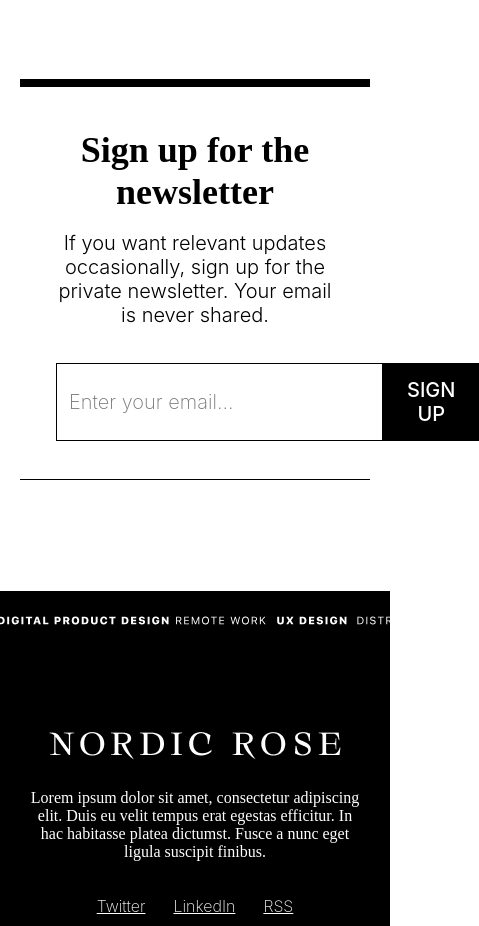
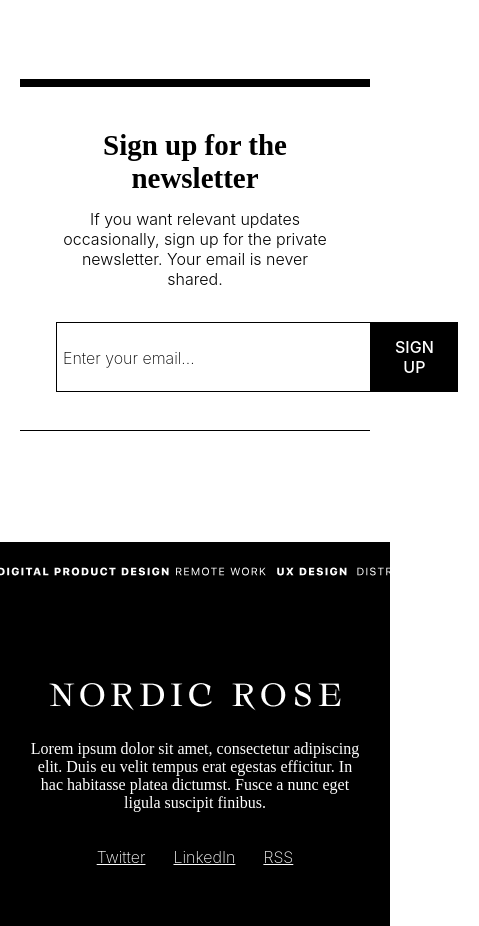
Before and after one commit to Kakasuy/JVB-BT1, a plain HTML site: page Trang-2.html in a window 390 px wide. Shown: the part 4608-5534 px from the top of the page, 479 px wide, since content can reach past the window. Drawn offline with Linux system fonts and the light colour scheme; a web font is replaced by a local one.

Commit message:
Fix inner-form responsive

```diff
--- a/assets/style.css
+++ b/assets/style.css
@@ -856,6 +856,12 @@ li {
     font-weight: 200;
 }
 
+.section-5 .inner-form input::placeholder {
+    color: #000000;
+    font-family: var(--font-two);
+    font-size: 20px;
+}
+
 .section-5 .inner-form button {
     padding: 15px 24px;
     background-color: #000000;
@@ -905,13 +911,36 @@ li {
     }
 }
 
+@media(max-width: 575.98px) {
+    .section-5 .inner-form .form-title {
+        font-size: 29px;
+        margin-bottom: 14px;
+    }
+
+    .section-5 .inner-form form {
+        margin-top: 33px;
+    }
+
+    .section-5 .inner-form .form-desc {
+        font-size: 16px;
+    }
+
+    .section-5 .inner-form button {
+        font-size: 16px;
+    }
+
+    .section-5 .inner-form input::placeholder {
+        font-size: 16px;
+    }
+
+    .section-5 .inner-form input {
+        padding: 18px 6px;
+    }
+}
+
 @media(max-width: 389.98px) {
     .section-5 .inner-form {
         padding: 42px 0px 38px;
-    }
-
-    .section-5 .inner-form input {
-        padding: 18px 0px;
     }
 }
 
```
